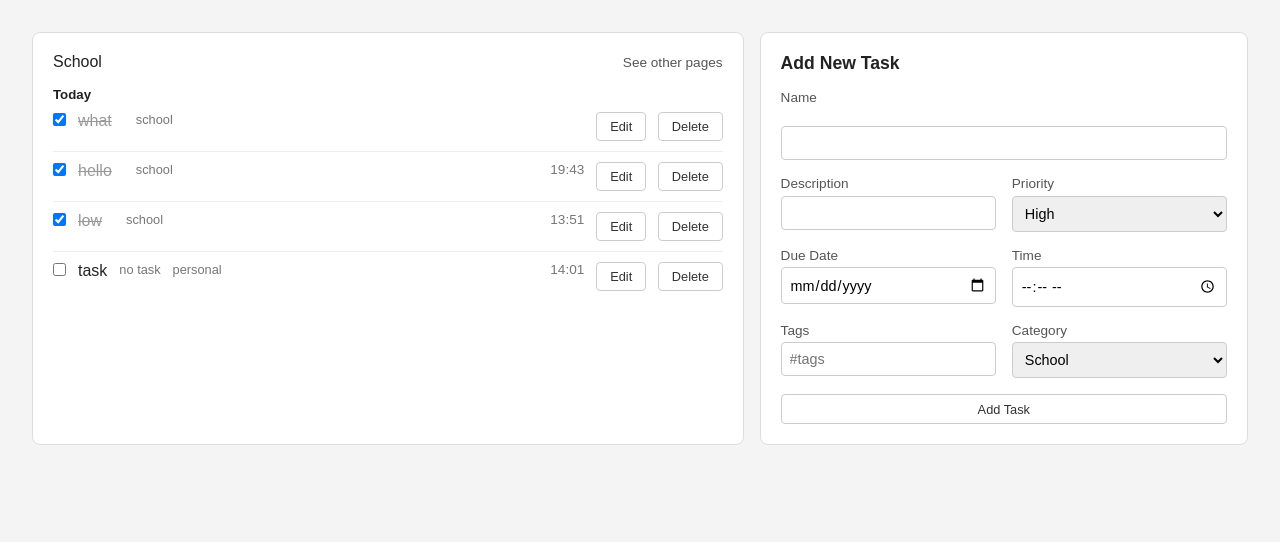
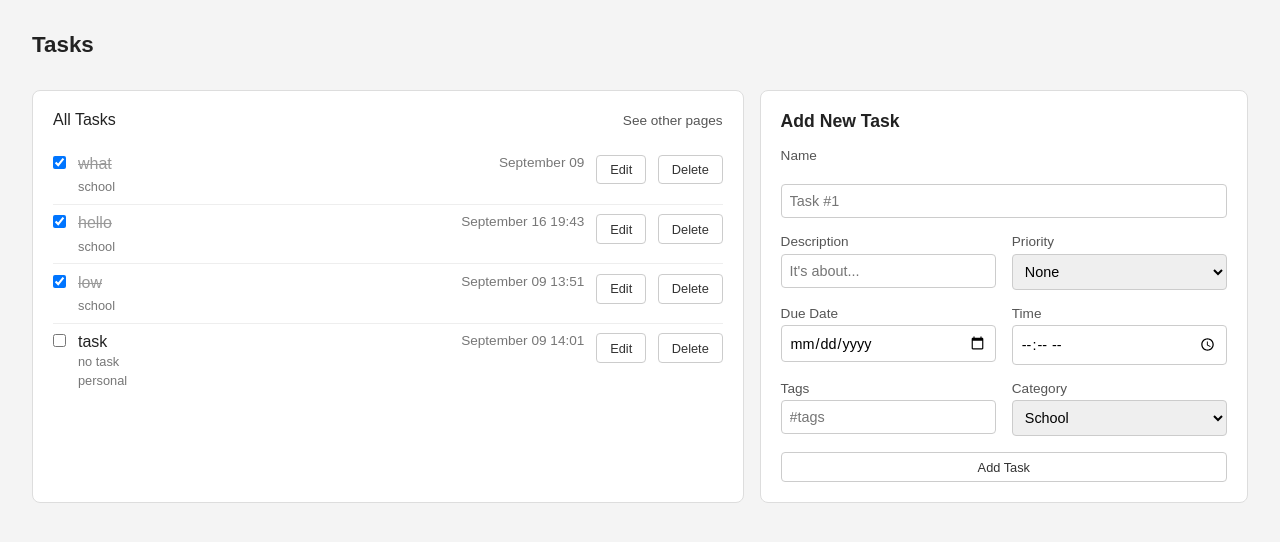
Before and after one commit to strg-ze/cmsc128-Lab1_CRUD_tipon, a Flask app: page /tasks in a window 1280 px wide. Shown: the part 51-593 px from the top of the page. Run offline with Flask 3, Linux system fonts and the light colour scheme; data comes from the database, SQL or seed files in the repository; both versions use the stored data as it was after the commit.

Commit message:
ux: fix date formatting, button and text placements, page titles, add more task info

```diff
--- a/app.py
+++ b/app.py
@@ -1,7 +1,7 @@
 from flask import Flask, render_template, request, redirect, url_for
 from init_db import get_db_connection
 import calendar
-from datetime import date
+from datetime import date, datetime
 
 app = Flask(__name__)
 
@@ -22,12 +22,17 @@ def dashboard():
         upcoming_tasks = conn.execute(
             'SELECT * FROM tasks WHERE due_date = ? AND is_visible = 1', (selected_date,)
         ).fetchall()
-        upcoming_label = selected_date
+        if selected_date == today.isoformat():
+            upcoming_label = "Today"
+        else:
+            upcoming_label = format_date(selected_date)
+        show_single_day = True
     else:
         upcoming_tasks = conn.execute(
             'SELECT * FROM tasks WHERE due_date > ? AND is_visible = 1', (today.isoformat(),)
         ).fetchall()
         upcoming_label = "Upcoming"
+        show_single_day = False
 
 
     month_prefix = today.strftime('%Y-%m') + '-%'
@@ -59,8 +64,16 @@ def dashboard():
         upcoming_label = upcoming_label,
         month_days_dates=month_days_dates,
         current_month=today.strftime('%B'),
-        today_day=today.day
+        today_day=today.day,
+        show_single_day=show_single_day
         )
+
+@app.template_filter('format_date')
+def format_date(value):
+    if not value:
+        return ''
+    date_obj = datetime.strptime(value, '%Y-%m-%d')
+    return date_obj.strftime('%B %d')
 
 @app.route("/tasks", methods=['GET', 'POST'])
 def tasks():
--- a/static/css/style.css
+++ b/static/css/style.css
@@ -30,6 +30,11 @@ body{
     color:#333;
 }
 
+.page-title{
+    padding: 2rem 2rem 0;
+    font-size: 1.4rem;
+}
+
 .dashboard-layout{
     display:flex;
     gap: 1.5rem;
@@ -38,6 +43,12 @@ body{
 
 .today-panel{
     flex:1;
+}
+
+.today-panel .add-task-btn{
+    display:block;
+    width: fit-content;
+    margin: 1.5rem auto 0;
 }
 
 .right-column{
--- a/templates/tasks.html
+++ b/templates/tasks.html
@@ -1,6 +1,7 @@
 {% extends "base.html" %}
 {% block title%} Tasks {%endblock%}
 {% block content %}
+<h1 class="page-title">Tasks</h1>
 {% if request.args.get('deleted') %}
 <div id="undo-notif" class="undo-notif">
     Task deleted.
@@ -21,20 +22,23 @@
 <div class="tasks-layout">
     <section class="task-list-panel">
         <div class="panel-header">
-            <span class="filter-badge">School</span>
+            <span class="filter-badge">All Tasks</span>
             <a href="#">See other pages</a>
         </div>
-        <h5 class="list-label">Today</h5>
+        <h5 class="list-label"></h5>
         <ul class="task-list">
             {% for task in tasks %}
             <li class="task-item">
                 <form action="{{ url_for('complete_task', task_id = task['id'])}}" method ="POST" class="complete-form">
                     <input type="checkbox" onchange="this.form.submit()" {% if task['completed'] %}checked{% endif %}>
                 </form>
-                <span class="task-name">{{task['name']}}</span>
-                <span class="task-desc">{{task['description']}}</span>
-                <span class="task-category">{{ task['category']}}</span>
-                <time class="task-time">{{task['time']}}</time>
+                <div class="task-info">
+                    <span class="task-name">{{ task['name']}}</span>
+                    <span class="task-desc">{{ task['description']}}</span>
+                    <span class="task-category">{{ task['category']}}</span>
+
+                </div>
+                <time class="task-time">{{task['due_date']|format_date}} {{task['time']}}</time>
 
                 <a href="{{url_for('edit_task', task_id=task['id'])}}" class="task-edit-btn">Edit</a>
                 <form action="{{ url_for('delete_task', task_id=task['id']) }}" method="POST" class="delete-form" onsubmit="return confirm('Delete this task?');">
@@ -59,17 +63,18 @@
             {%endif%}" method="POST">
 
             <label for="task-name">Name</label>
-            <input type="text" id="task-name" name="task-name" required value="{{ edit_task['name'] if edit_task else ''}}">
+            <input type="text" id="task-name" name="task-name" placeholder="Task #1" required value="{{ edit_task['name'] if edit_task else ''}}">
 
             <div class="form-row">
                 <div>
                     <label for="description">Description</label>
-                    <input type="text" id="description" name="description" value="{{ edit_task['description'] if edit_task else ''}}">
+                    <input type="text" id="description" name="description" placeholder="It's about..." value="{{ edit_task['description'] if edit_task else ''}}">
                 </div>
 
                 <div>
                     <label for="priority">Priority</label>
                     <select id="priority" name="priority">
+                        <option value="none" {% if edit_task and edit_task['priority'] == 'none' %} selected {%endif%}>None</option>
                         <option value="high" {% if edit_task and edit_task['priority'] == 'high' %} selected {%endif%}>High</option>
                         <option value="medium" {% if edit_task and edit_task['priority'] == 'medium' %} selected {%endif%}>Medium</option>
                         <option value="low" {% if edit_task and edit_task['priority'] == 'low' %} selected {%endif%}>Low</option>
```
Also changed, not shown: templates/dashboard.html (+8 -3 lines), database.db.
